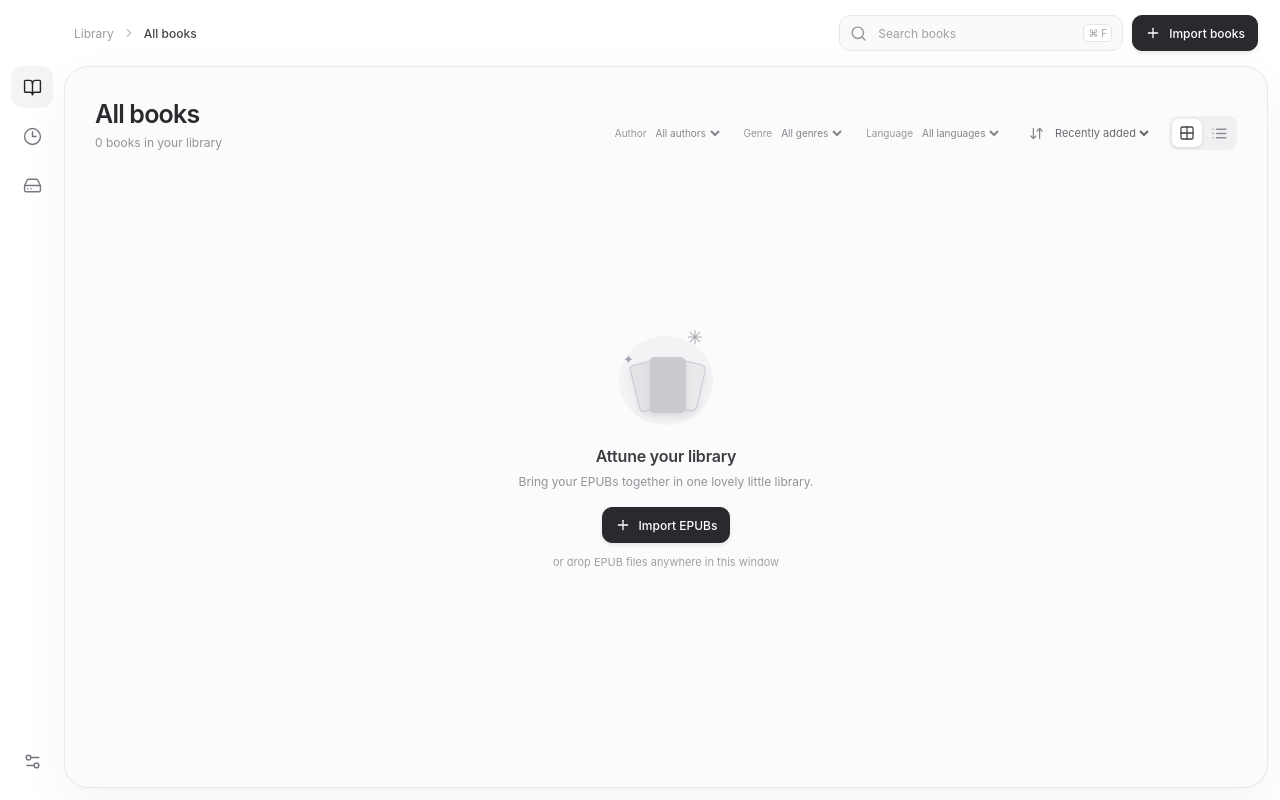
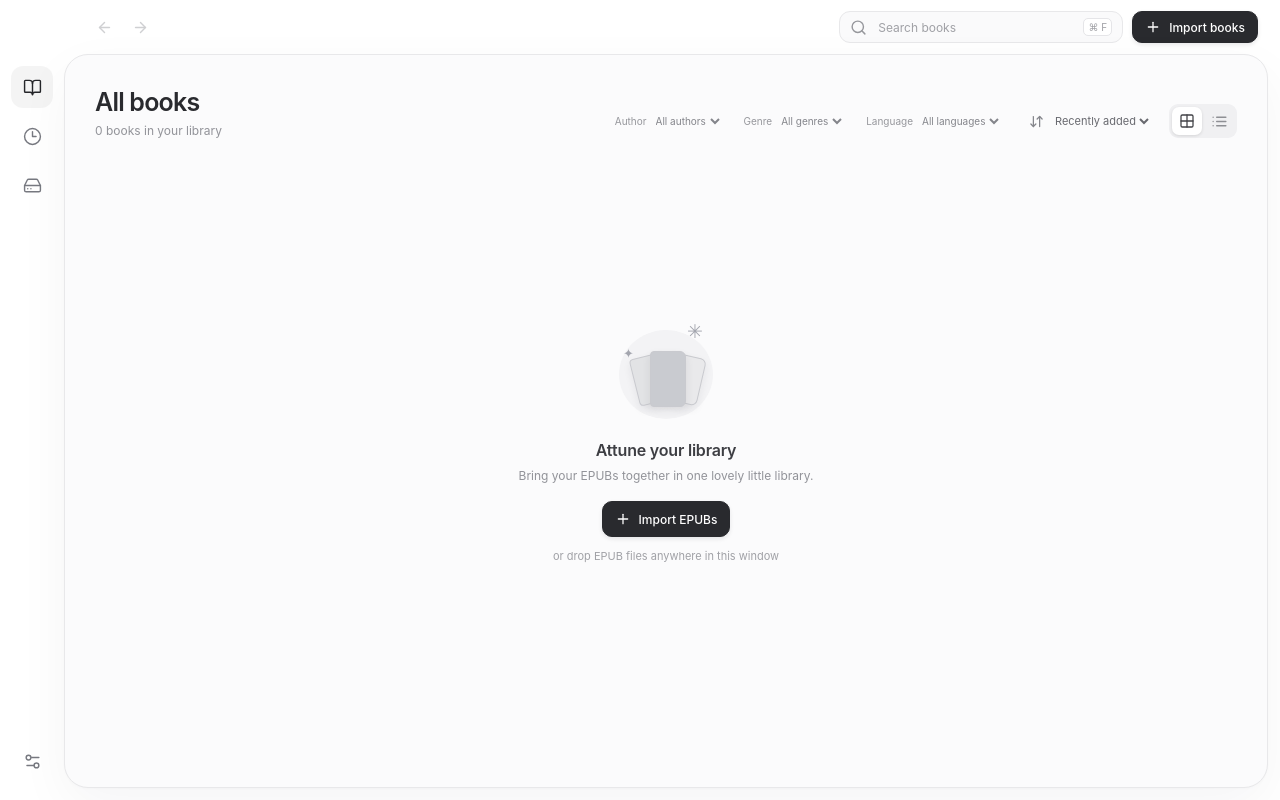
Before and after one commit to kevelopment/Attune, a React (Vite) app in the folder frontend/: page / in a window 1280 px wide. Built offline with nearby package versions, Linux system fonts and the light colour scheme.

Commit message:
Compact the toolbar and add navigation controls

```diff
--- a/frontend/src/App.tsx
+++ b/frontend/src/App.tsx
@@ -1,9 +1,9 @@
 import { useCallback, useEffect, useMemo, useRef, useState } from 'react'
 import { createPortal } from 'react-dom'
 import {
-  BookOpen, Clock3, HardDrive, Settings2, Search, Plus, Grid2X2, List, ArrowDownUp,
+  BookOpen, Clock3, HardDrive, Settings2, Search, Plus, Grid2X2, List, ArrowDownUp, ArrowLeft, ArrowRight,
   MoreHorizontal, X, Pencil, Trash2, Send, RefreshCw, Power, Check, AlertCircle,
-  CircleHelp, FolderOpen, ChevronRight, Upload, CheckCircle2, LoaderCircle, PanelRightClose,
+  CircleHelp, FolderOpen, Upload, CheckCircle2, LoaderCircle, PanelRightClose,
 } from 'lucide-react'
 import { bridge, progressFromEvent } from './bridge'
 import type { AppState, Book, BookMetadataEdit, BookPreview, DeviceBook, Progress, ImportProgress, ImportResult } from './types'
@@ -17,7 +17,8 @@ const fmtBytes = (n: number) => n < 1_000 ? `${n} B` : n < 1_000_000 ? `${(n / 1
 
 export default function App() {
   const [state, setState] = useState<AppState | null>(null)
-  const [page, setPage] = useState<Page>('library')
+  const [navigation, setNavigation] = useState<{ pages: Page[]; index: number }>({ pages: ['library'], index: 0 })
+  const page = navigation.pages[navigation.index]
   const [query, setQuery] = useState('')
   const [sort, setSort] = useState<Sort>('recent')
   const [layout, setLayout] = useState<'grid' | 'list'>('grid')
@@ -55,6 +56,14 @@ export default function App() {
   const deviceRefreshRef = useRef<() => void>(() => {})
   const deviceBooksOwner = useRef<string | null>(null)
   busyRef.current = busy
+
+  function navigateTo(nextPage: Page) {
+    setNavigation(current => {
+      if (current.pages[current.index] === nextPage) return current
+      const pages = [...current.pages.slice(0, current.index + 1), nextPage]
+      return { pages, index: pages.length - 1 }
+    })
+  }
 
   const refresh = useCallback(async (force = false) => {
     if (refreshGuard.current || (importGuard.current && !force)) return
@@ -212,7 +221,7 @@ export default function App() {
     if (bridge.preview) await performImport(() => bridge.previewImport(), 18, 'Preparing sample EPUBs…')
     else await performImport(() => bridge.importBooks())
   }
-  async function addDevice() { await run(() => bridge.selectDevice(), async () => { await refresh(); setPage('device') }) }
+  async function addDevice() { await run(() => bridge.selectDevice(), async () => { await refresh(); navigateTo('device') }) }
   async function startEdit(book: Book) {
     setFocusedDeviceBook(null)
     setFocusedBook(book)
@@ -279,16 +288,19 @@ export default function App() {
   return <div className={`app-shell ${bridge.preview ? 'preview-mode' : ''} ${detailsOpen ? 'details-open' : ''}`} style={detailsOpen ? { gridTemplateColumns: `64px minmax(320px, 1fr) ${detailWidth}px` } : undefined}>
     <aside className="sidebar" aria-label="Main navigation">
       <nav className="rail-nav" aria-label="Library sections">
-        <button className={`rail-item ${page === 'library' ? 'active' : ''}`} title="All books" aria-label="All books" aria-current={page === 'library' ? 'page' : undefined} onClick={() => setPage('library')}><BookOpen/></button>
-        <button className={`rail-item ${page === 'recent' ? 'active' : ''}`} title="Recently added" aria-label="Recently added" aria-current={page === 'recent' ? 'page' : undefined} onClick={() => setPage('recent')}><Clock3/></button>
-        <button className={`rail-item ${page === 'device' ? 'active' : ''}`} title={device?.name ?? 'Add a Kindle'} aria-label={device?.name ?? 'Add a Kindle'} aria-current={page === 'device' ? 'page' : undefined} onClick={() => device ? setPage('device') : void addDevice()}>{device ? <span className="device-glyph"><KindleIcon/><i/></span> : <HardDrive/>}</button>
+        <button className={`rail-item ${page === 'library' ? 'active' : ''}`} title="All books" aria-label="All books" aria-current={page === 'library' ? 'page' : undefined} onClick={() => navigateTo('library')}><BookOpen/></button>
+        <button className={`rail-item ${page === 'recent' ? 'active' : ''}`} title="Recently added" aria-label="Recently added" aria-current={page === 'recent' ? 'page' : undefined} onClick={() => navigateTo('recent')}><Clock3/></button>
+        <button className={`rail-item ${page === 'device' ? 'active' : ''}`} title={device?.name ?? 'Add a Kindle'} aria-label={device?.name ?? 'Add a Kindle'} aria-current={page === 'device' ? 'page' : undefined} onClick={() => device ? navigateTo('device') : void addDevice()}>{device ? <span className="device-glyph"><KindleIcon/><i/></span> : <HardDrive/>}</button>
       </nav>
       <div className="rail-spacer"/>
-      <button className={`rail-item rail-settings ${page === 'settings' ? 'active' : ''}`} title="Settings" aria-label="Settings" aria-current={page === 'settings' ? 'page' : undefined} onClick={() => setPage('settings')}><Settings2/></button>
+      <button className={`rail-item rail-settings ${page === 'settings' ? 'active' : ''}`} title="Settings" aria-label="Settings" aria-current={page === 'settings' ? 'page' : undefined} onClick={() => navigateTo('settings')}><Settings2/></button>
     </aside>
 
     <header className="topbar">
-      <div className="breadcrumb"><span>{page === 'device' ? 'Devices' : page === 'settings' ? 'Preferences' : 'Library'}</span><ChevronRight size={14}/><strong>{page === 'library' ? 'All books' : page === 'recent' ? 'Recently added' : page === 'device' ? device?.name ?? 'Kindle' : 'Settings'}</strong></div>
+      <div className="topbar-navigation" aria-label="Navigation history">
+        <button className="history-button" aria-label="Back" title="Back" disabled={navigation.index === 0} onClick={() => setNavigation(current => ({ ...current, index: Math.max(0, current.index - 1) }))}><ArrowLeft size={17}/></button>
+        <button className="history-button" aria-label="Forward" title="Forward" disabled={navigation.index >= navigation.pages.length - 1} onClick={() => setNavigation(current => ({ ...current, index: Math.min(current.pages.length - 1, current.index + 1) }))}><ArrowRight size={17}/></button>
+      </div>
       <div className="top-actions">
         {page !== 'settings' && <label className="search-box"><Search size={17}/><input ref={searchRef} placeholder="Search books" aria-label="Search books" value={query} onChange={e => setQuery(e.target.value)}/><kbd>⌘ F</kbd>{query && <button className="clear-search" onClick={() => setQuery('')} aria-label="Clear search"><X size={14}/></button>}</label>}
         {page === 'device' && device && <button className="toolbar-button" title="Refresh Kindle contents" onClick={() => deviceRefreshRef.current()}><RefreshCw size={16}/><span>Refresh</span></button>}
@@ -312,7 +324,7 @@ export default function App() {
               <FilterSelect label="Language" value={languageFilter} values={metadata.languages.values} hasUnknown={metadata.languages.missing} onChange={setLanguageFilter}/>
               {(authorFilter || genreFilter || languageFilter) && <button className="clear-filters" onClick={() => { setAuthorFilter(''); setGenreFilter(''); setLanguageFilter('') }}>Clear</button>}
             </div>
-            {isDevice ? <>{deviceSelection.length > 0 && <button className="toolbar-button danger-button" onClick={() => void removeFromDevice()}><Trash2 size={16}/><span>Remove ({deviceSelection.length})</span></button>}<button className="toolbar-button" onClick={() => setPage('library')}><Send size={16}/><span>Add from library</span></button></> : <>
+            {isDevice ? <>{deviceSelection.length > 0 && <button className="toolbar-button danger-button" onClick={() => void removeFromDevice()}><Trash2 size={16}/><span>Remove ({deviceSelection.length})</span></button>}<button className="toolbar-button" onClick={() => navigateTo('library')}><Send size={16}/><span>Add from library</span></button></> : <>
               {selected.length > 0 && <button className="toolbar-button danger-button" onClick={() => void deleteSelected()}><Trash2 size={16}/><span>Remove ({selected.length})</span></button>}
               {selected.length > 0 && device && <button className="toolbar-button" onClick={() => void send(selected)} disabled={transferActive}><Send size={16}/><span>Send to Kindle <em>{selected.length}</em></span></button>}
               <label className="sort-select"><ArrowDownUp size={15}/><select aria-label="Sort books" value={sort} onChange={e => setSort(e.target.value as Sort)}><option value="recent">{isDevice ? 'Device order' : 'Recently added'}</option><option value="title">Title</option><option value="author">Author</option></select></label>
```
Also changed, not shown: frontend/src/styles.css, 2 other files (tests, documents, lock files or other folders).
